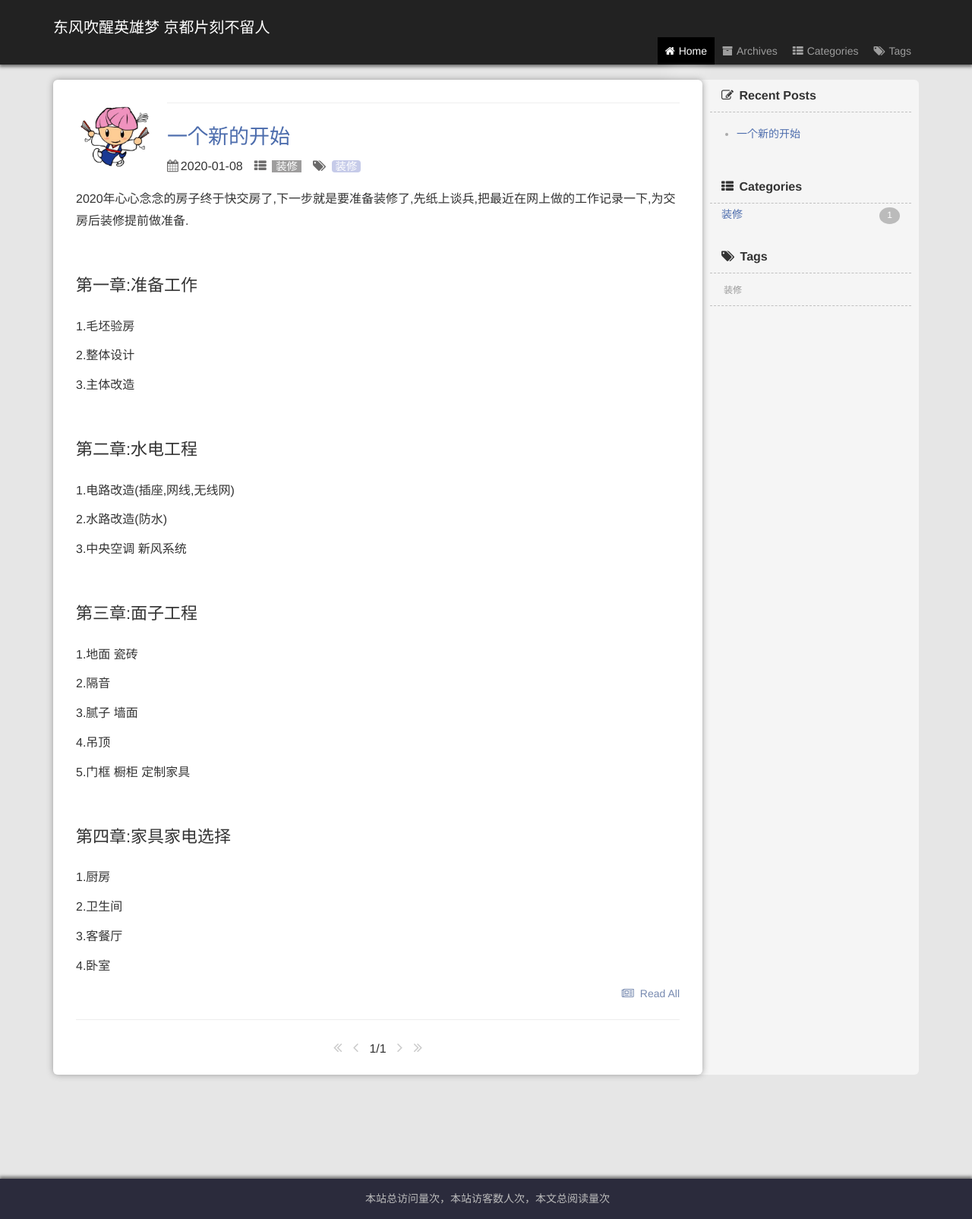
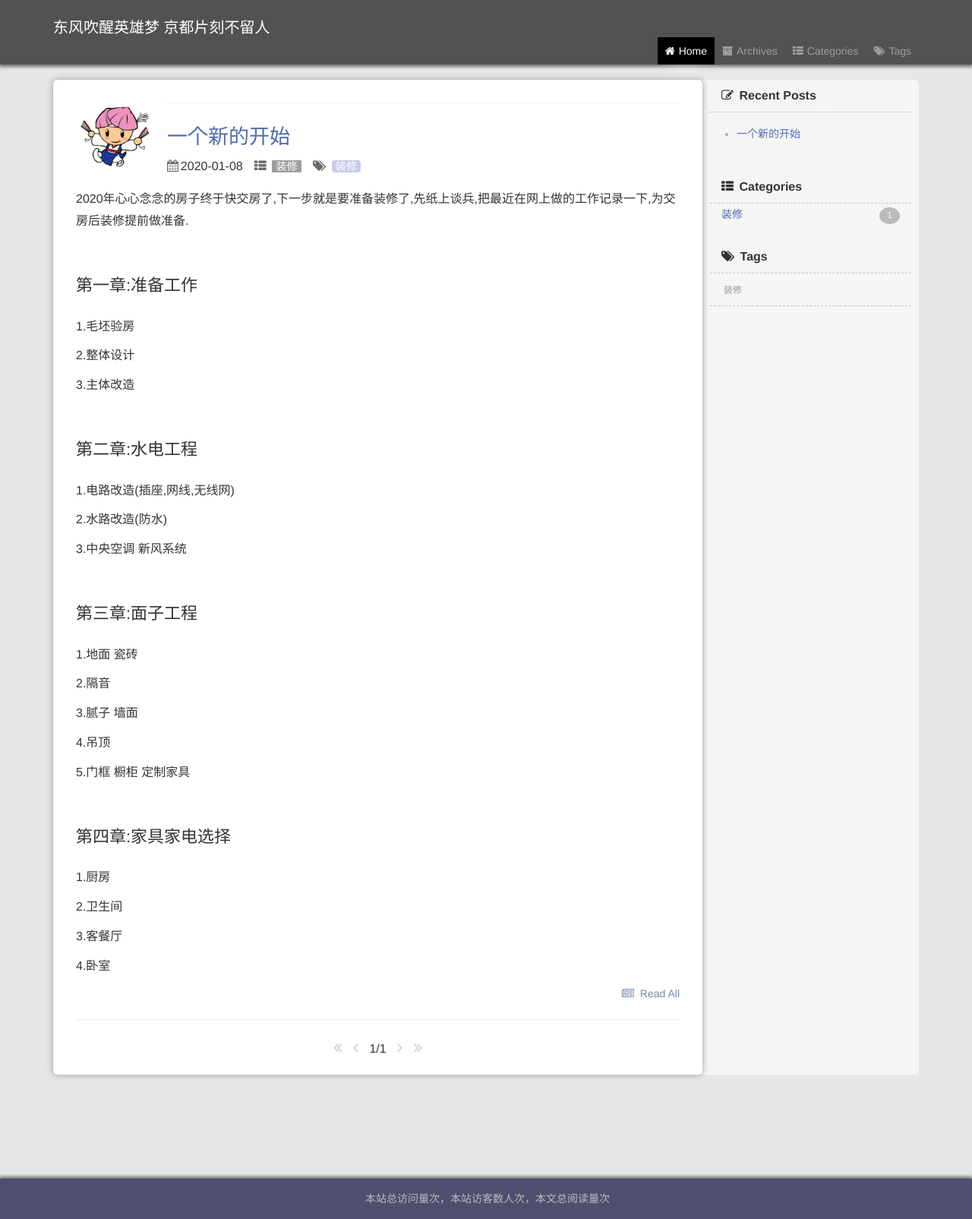
Before and after one commit to wuming0108/wuming0108.github.io, a Jekyll site: the page built from index.html, in a window 1280 px wide. Shown: the whole page at 76% size. Built offline with Jekyll 4.4.1, drawn with Linux system fonts in a browser that asks for light colours; the list of posts is cut into pages by our own code; comment, search, counter and statistics services are not loaded; a style sheet for code colours, icons or effects is not loaded.

Commit message:
head 颜色 footer 颜色

```diff
--- a/_sass/_footer.scss
+++ b/_sass/_footer.scss
@@ -6,7 +6,7 @@
 
     text-align: center;
     // margin-top: 50px;
-    background-color: #2b2b3c;
+    background-color: #4e4e70;
     box-shadow: 0 -2px 4px 1px rgba(0,0,0,0.5);
     color: #bbb;
     .wrapper {
--- a/_sass/_header.scss
+++ b/_sass/_header.scss
@@ -1,5 +1,5 @@
 header {
-    background: #222;
+    background: #525252;
     //height: 52px;
     //height: 98px;
     padding-top: 20px;
```
